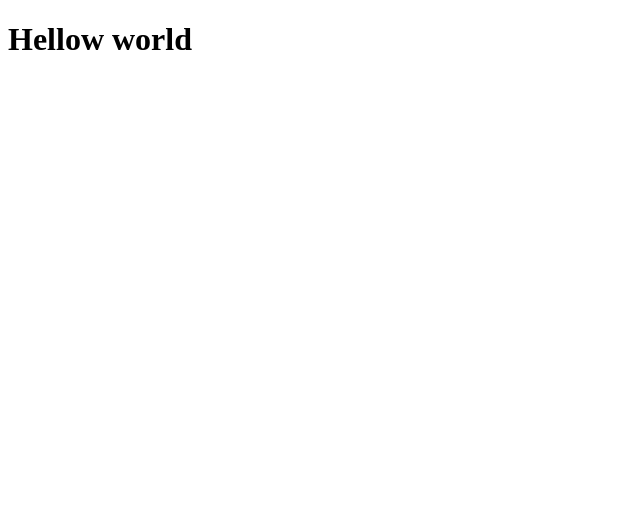
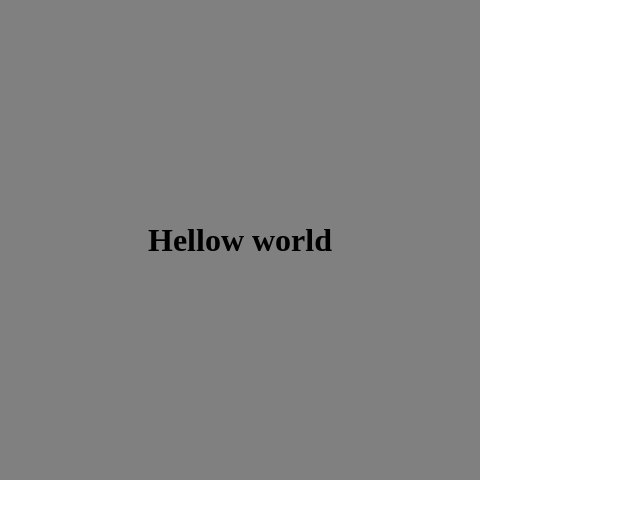
Before and after one commit to Browbeans/git-playground, a plain HTML site: page index.html in a window 1280 px wide. Shown: the whole page, without its empty margins (0-640 px from the left). Drawn offline with Linux system fonts and the light colour scheme.

Commit message:
Styling in css

```diff
--- a/index.html
+++ b/index.html
@@ -8,6 +8,8 @@
     <title>Document</title>
 </head>
 <body>
-    <h1>Hellow world</h1>
+    <div class="contentDiv">
+        <h1>Hellow world</h1>
+    </div>
 </body>
 </html>
--- a/style.css
+++ b/style.css
@@ -0,0 +1,12 @@
+body {
+    margin: 0;
+}
+
+.contentDiv {
+    width: 30rem;
+    height: 30rem;
+    background-color: grey;
+    display: flex;
+    justify-content: center;
+    align-items: center;
+}
```
